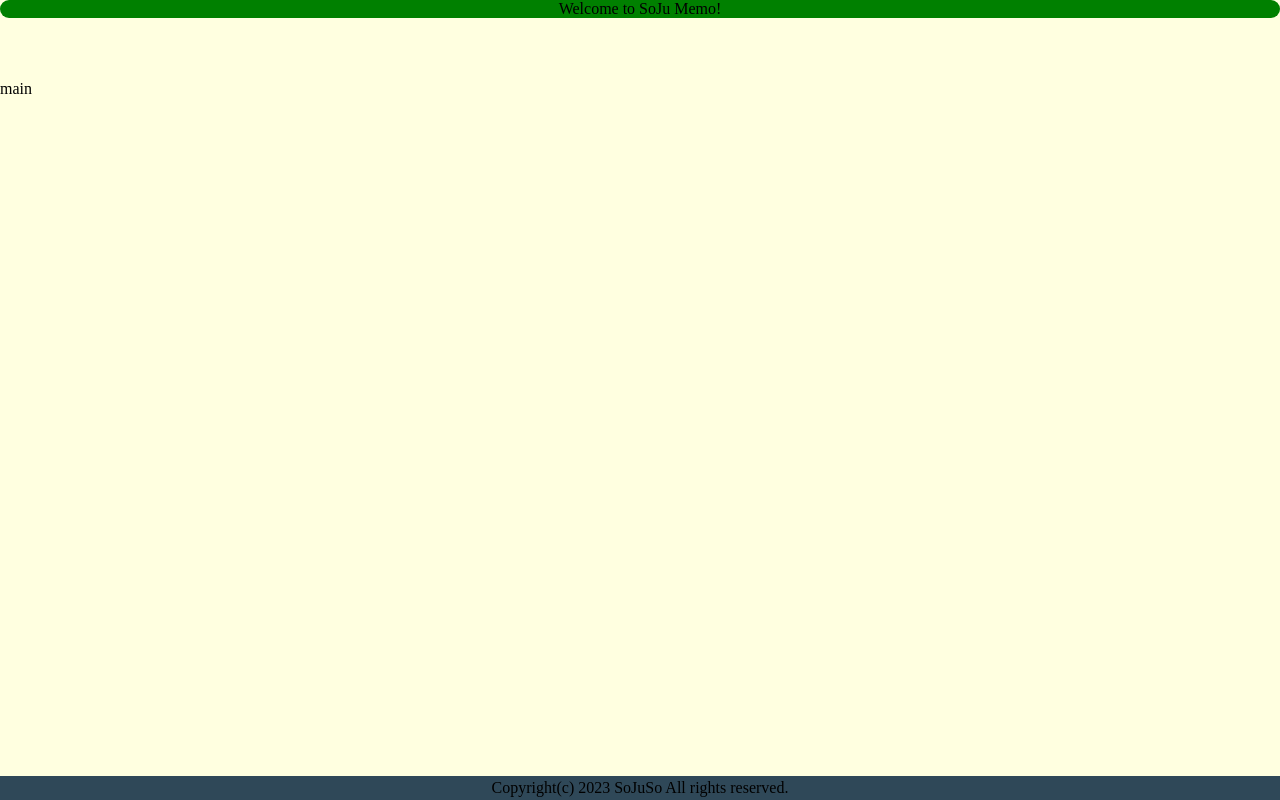
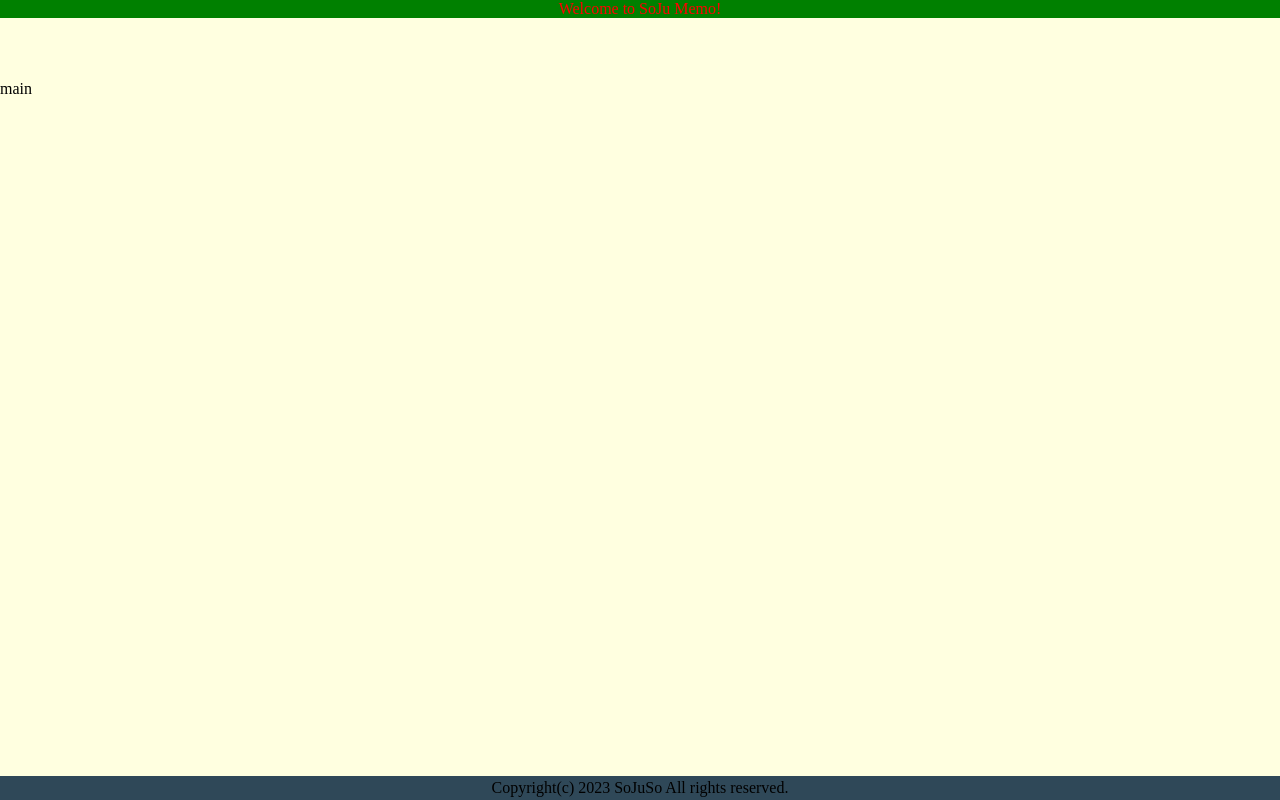
Before and after one commit to SoJuSo/2022_2_toy_prj, a website: page index.html in a window 1280 px wide. Drawn offline with Linux system fonts and the light colour scheme; no server answers.

Commit message:
텍스트 색상 및 배경색 변경..어울리는 색으로 다시 찾기

```diff
--- a/src/styles.css
+++ b/src/styles.css
@@ -23,9 +23,10 @@ header {
 }
 
 #intro {
-    border-radius: 10px;
+    /* border-radius: 10px; */
     background-color: green;
     display : flex;
+    color: red;
     justify-content: center;
     align-items : center;
 }
```
